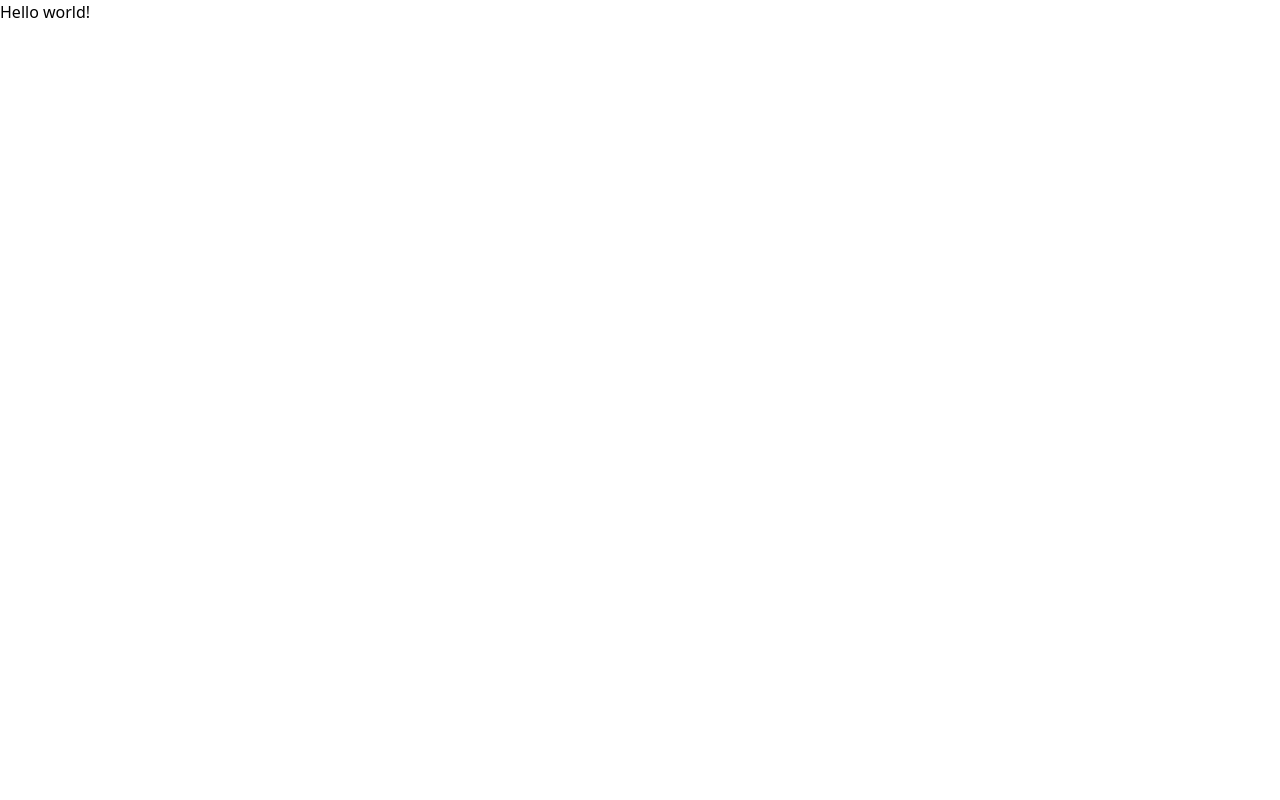
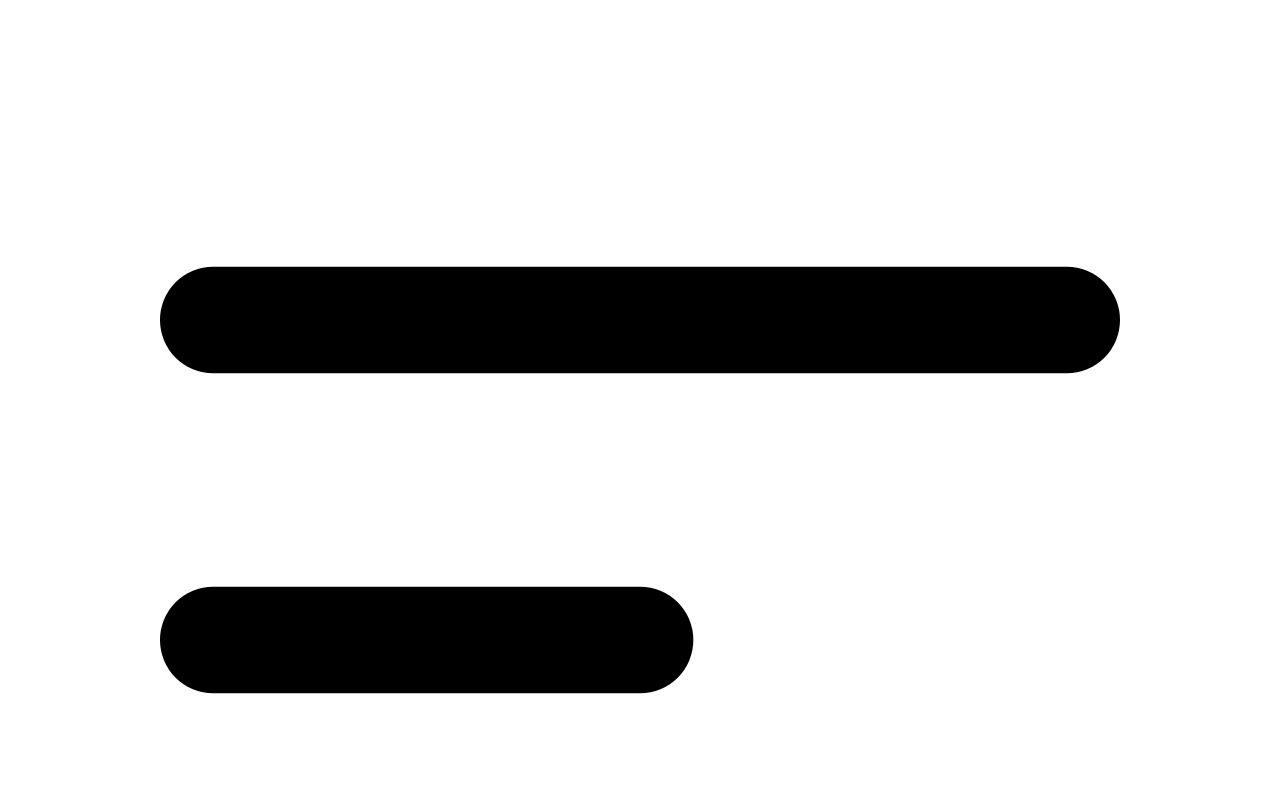
Before and after one commit to Shakthivelk24/MERNStack_Book_Application, a React app in the folder frontend/: page / in a window 1280 px wide. Shown: the top 800 px of the page. Built offline with nearby package versions, Linux system fonts and the light colour scheme; the HTML template or start-up script is replaced by a standard one.

Commit message:
Added the Navbar.jsx

```diff
--- a/frontend/src/App.jsx
+++ b/frontend/src/App.jsx
@@ -1,7 +1,7 @@
+import Navbar from "./components/Navbar"
+
 export default function App() {
   return (
-    <h1 className="text-3xl font-bold underline">
-      Hello world!
-    </h1>
+   <Navbar/>
   )
 }
```
